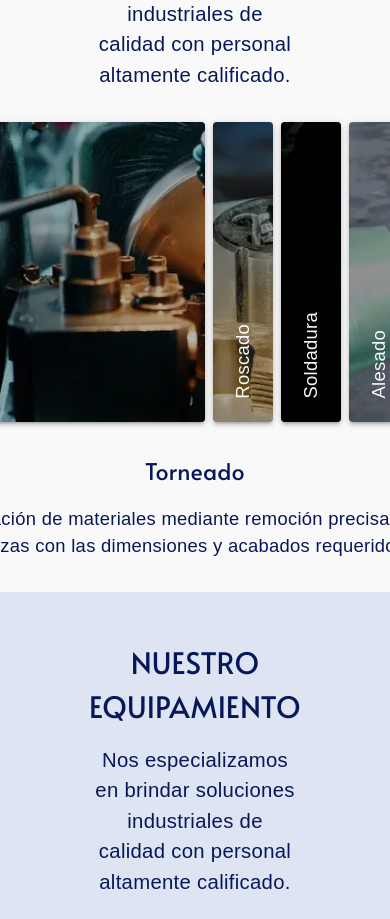
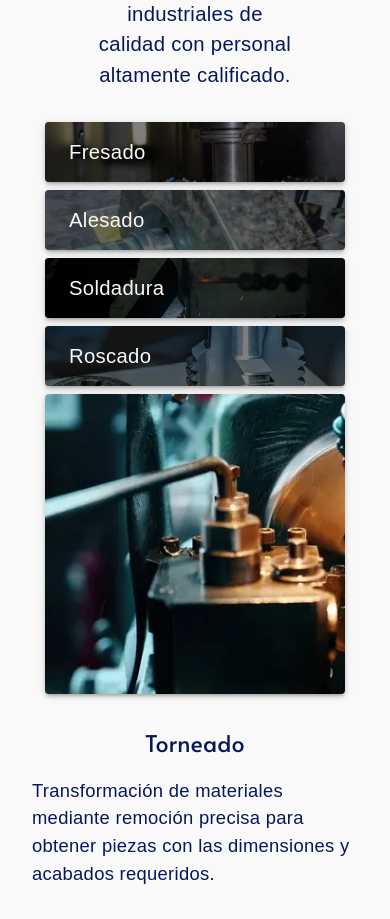
Before and after one commit to EmiLongo/talleres-montreal-react, a React (Vite) app: page / in a window 390 px wide. Shown: the part 3460-4379 px from the top of the page. Built offline with nearby package versions, Linux system fonts and the light colour scheme; a web font is replaced by a local one.

Commit message:
md HorizontalAccordion - se acomoda el responsive con el accordion en vertical en mobile, se invierte el array para dejar abierto el ultimo, se cambia el tamanio del texto

```diff
--- a/src/modules/home/components/HorizontalAccordion.tsx
+++ b/src/modules/home/components/HorizontalAccordion.tsx
@@ -1,6 +1,6 @@
 import React from 'react';
 import { Box, Paper, useTheme } from '@mui/material';
-import { Text1 } from '@/theme/textStyles';
+import { SubtitleXL } from '@/theme/textStyles';
 
 interface Panel {
   id: string;
@@ -21,20 +21,31 @@ const HorizontalAccordion: React.FC<HorizontalAccordionProps> = ({ panels, expan
   // const isMobile = theme.breakpoints.down("md");
 
   return (
-    <Box sx={{ height:{xs: '300px', lg: '350px'}, display:"flex",  }}>
-      {panels.map(({ id, title, image }) => (
+    <Box
+    sx={{
+      height:{xs: 'unset', sm: '300px', lg: '350px'},
+      display:"flex",
+      flexDirection:{xs:"column", sm:"row"},
+      alignItems:{xs: "center", sm: "unset"},
+      gap: {xs: 1, sm: "unset"},
+    }}>
+      {panels.slice().reverse().map(({ id, title, image }) => (
         <Paper
           key={id}
           elevation={3}
           sx={{
             position: 'relative',
-            width: expanded === id ? {xs: '300px', lg: '350px'} : {xs: '60px', lg: '80px'},
+            width: {xs: '300px', sm: expanded === id ? '300px': '60px', lg: expanded === id ? '350px' : '80px'},
+            height: {xs: expanded === id ? '300px': '60px', sm: '300px', lg: '350px'},
+            display: 'flex',
+            flexDirection: 'column',
+            justifyContent: {xs: 'flex-start', sm: 'flex-end'},
+            alignItems: 'center',
             overflow: 'hidden',
             transition: 'all 0.3s ease',
             cursor: 'pointer',
             backgroundImage: `url(${image})`,
             backgroundSize: 'cover',
-            mr: 1
           }}
           onClick={() => setExpanded(id)}
         >
@@ -45,33 +56,35 @@ const HorizontalAccordion: React.FC<HorizontalAccordionProps> = ({ panels, expan
               left: 0,
               width: "100%",
               height: "100%",
-              backgroundColor: "rgba(0, 0, 0, 0.3)", // Overlay oscuro para mejorar la legibilidad
-              zIndex: 10,
+              backgroundColor: expanded === id ? 'transparent' : "rgba(0, 0, 0, 0.5)",
               display: 'flex',
               flexDirection: 'column',
-              justifyContent: 'flex-end',
-              alignItems: 'center',
-              paddingBottom: "1rem",
+              justifyContent: {xs: 'center', sm: 'flex-end'},
+              alignItems: {xs: 'flex-start', sm: 'center'},
+              paddingBottom: {xs: 0, sm: "1rem"},
+              transition: 'all 0.3s ease',
+              paddingLeft: {xs: "1rem", sm: "unset"},
             }}>
             <Box
               sx={{
                 p: 1,
-                writingMode: 'vertical-rl',
-                transform: expanded === id ? 'rotate(270deg)' : 'rotate(180deg)',
+                writingMode: {xs: 'horizontal-tb', md: 'vertical-rl'},
+                transform: {xs: expanded === id ? 'rotate(90deg)' : 'rotate(0deg)', md: expanded === id ? 'rotate(270deg)' : 'rotate(180deg)'},
                 whiteSpace: 'nowrap',
                 transition: 'all 0.3s ease',
                 display: 'flex',
                 alignItems: 'baseline',
+                justifyContent: {xs: 'flex-start', md: 'flex-end'},
               }}
             >
-              <Text1 sx={{
+              <SubtitleXL sx={{
                 color: expanded === id ? 'transparent' : palette.grey[50],
                 transition: 'all 0.3s ease',
                 zIndex: 11,
-                transform: {xs: "scale(1)", lg: "scale(1.1)"}
+                // transform: {xs: "scale(1.1)"}
               }}>
                 {title}
-              </Text1>
+              </SubtitleXL>
             </Box>
           </Box>
         </Paper>
```
